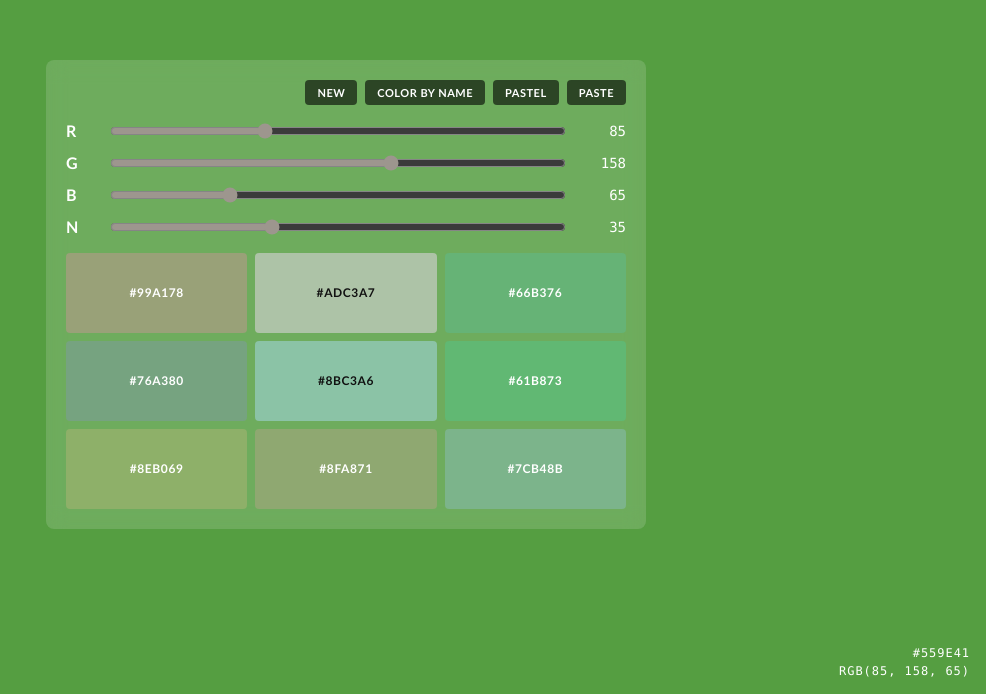
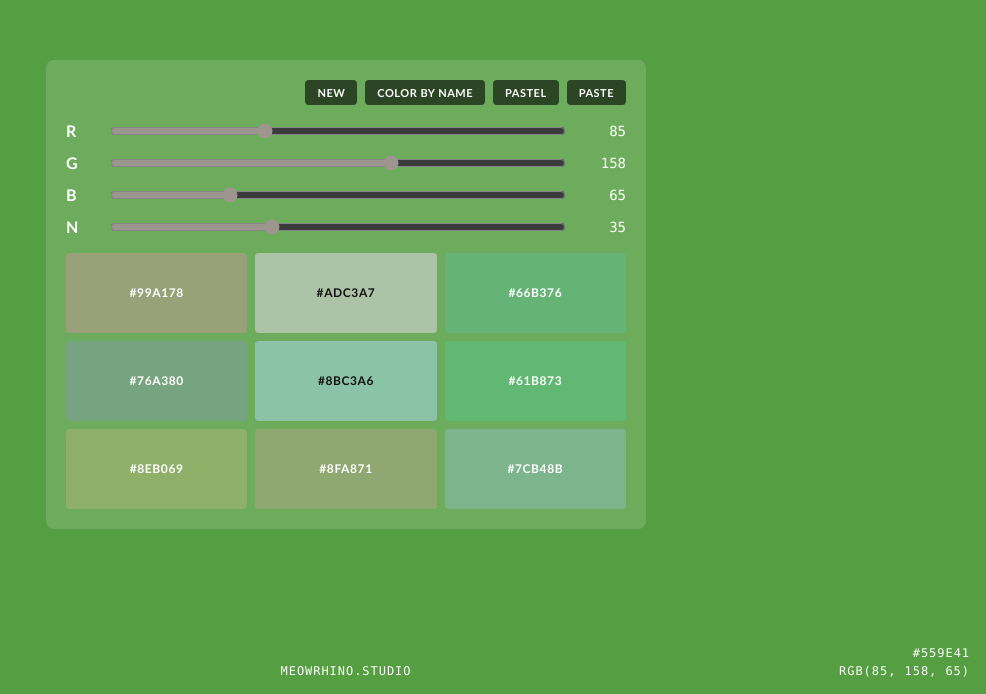
Before and after one commit to meowrhino/colorFun, a plain HTML site: page index.html in a window 1280 px wide. Shown: the part 106-800 px from the top of the page, without its empty margins (294-1280 px from the left). Drawn offline with Linux system fonts and the light colour scheme.

Commit message:
added meowrhino.studio

```diff
--- a/index.html
+++ b/index.html
@@ -9,6 +9,7 @@
 <body>
   <main id="colorPlayground" class="playground"></main>
   <div id="toast" class="toast" aria-live="polite" aria-atomic="true"></div>
+  <a class="siteLink" href="https://meowrhino.studio">meowrhino.studio</a>
   <script type="module" src="./js/colorPlayground.js"></script>
 </body>
 </html>
--- a/styles.css
+++ b/styles.css
@@ -247,6 +247,27 @@ button, input, select, textarea {
 }
 
 /* ============================================
+   Link inferior
+   ============================================ */
+.siteLink {
+  position: fixed;
+  left: 50%;
+  bottom: 16px;
+  transform: translateX(-50%);
+  color: currentColor;
+  font-family: var(--mono);
+  font-size: 12px;
+  letter-spacing: 0.08em;
+  text-transform: uppercase;
+  text-decoration: none;
+  z-index: 20;
+}
+
+.siteLink:hover {
+  text-decoration: underline;
+}
+
+/* ============================================
    UTILIDADES
    ============================================ */
 .mono {
```
